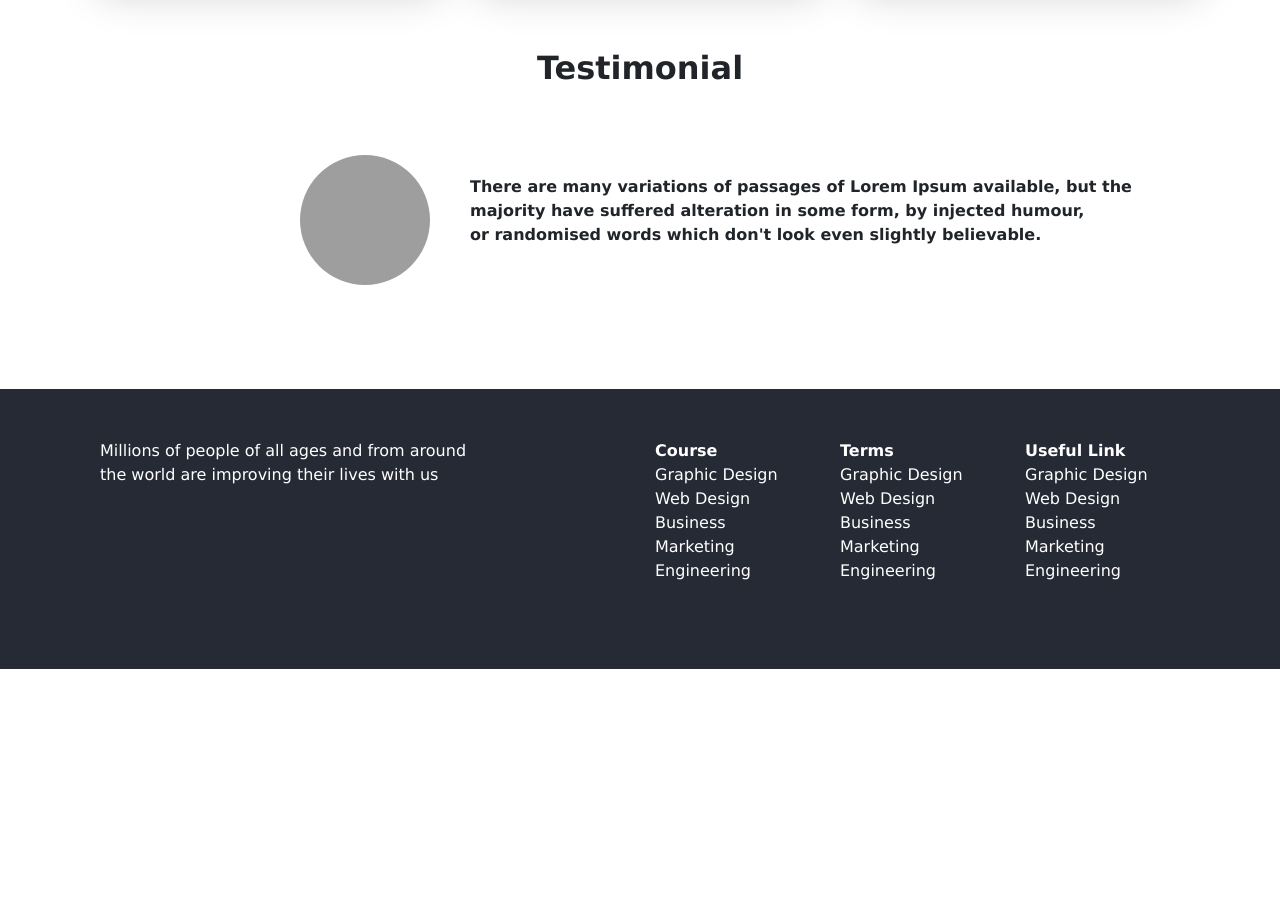
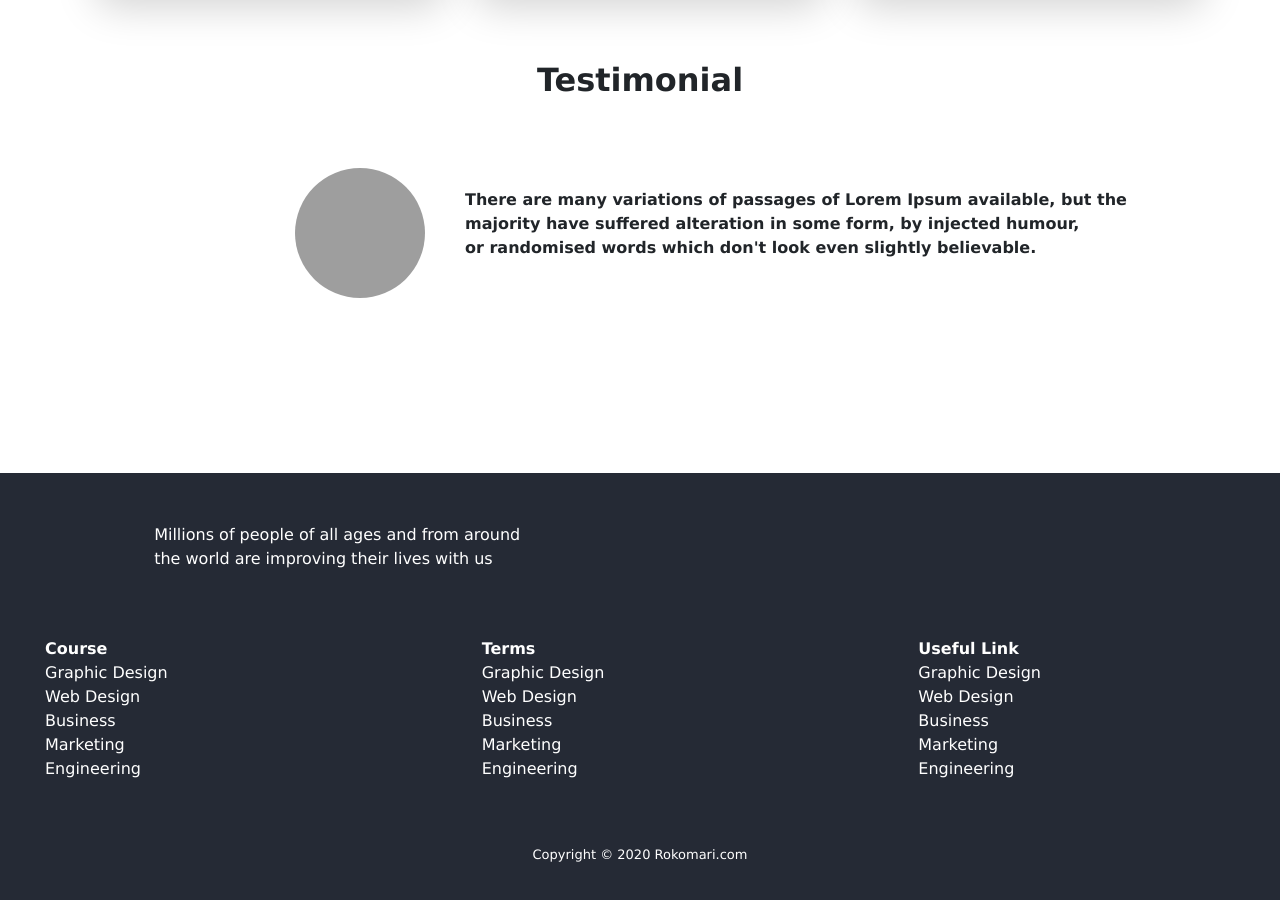
Before and after one commit to fahim-cmd/school-project, a plain HTML site: page index.html in a window 1280 px wide. Shown: the part 1498-2398 px from the top of the page. Before the commit the page ends 2167 px from the top, so only its background shows below. Drawn offline with nearby package versions, Linux system fonts and the light colour scheme; grey boxes are pictures that could not be loaded.

Commit message:
responsive added

```diff
--- a/css/style.css
+++ b/css/style.css
@@ -1,6 +1,18 @@
 body{
     font-family:verdana;
+    height: 100%;
+    width: 100%;
 }
+.container {
+    padding-right: 15px;
+    padding-left: 15px;
+    margin-right: auto;
+    margin-left: auto;
+  }
+  .row {
+    margin-right: -15px;
+    margin-left: -15px;
+  }
 .nav-image{
     width: 120px;
     height: auto;
@@ -84,11 +96,17 @@ body{
     width: 130px;
 }
 .last-part{
-    height: 280px;
+    height: auto;
     background-color: #252a35;
     color: #ffffff;
 }
 .special-height{
     margin-top: 50px;
+}
 
+
+.col-xs-12,.col-sm-10,.col-sm-3,.col-md-10,.col-md-4{
+    width: 100%;
+    padding-left: 60px;
+    padding-right: 40px;
 }
--- a/index.html
+++ b/index.html
@@ -1,19 +1,23 @@
 <!DOCTYPE html>
 <html lang="en">
+
 <head>
   <meta charset="UTF-8">
   <meta name="viewport" content="width=device-width, initial-scale=1.0">
   <title>School Project</title>
-    <link rel="stylesheet" href="https://stackpath.bootstrapcdn.com/bootstrap/4.5.0/css/bootstrap.min.css" integrity="sha384-9aIt2nRpC12Uk9gS9baDl411NQApFmC26EwAOH8WgZl5MYYxFfc+NcPb1dKGj7Sk" crossorigin="anonymous">
+  <link rel="stylesheet" href="https://stackpath.bootstrapcdn.com/bootstrap/4.5.0/css/bootstrap.min.css"
+    integrity="sha384-9aIt2nRpC12Uk9gS9baDl411NQApFmC26EwAOH8WgZl5MYYxFfc+NcPb1dKGj7Sk" crossorigin="anonymous">
   <link rel="stylesheet" href="css/style.css">
 </head>
+
 <body>
   <!--------------------------Navigation bar part--------------------------------------------------------->
   <div class="section">
     <div class="container">
       <nav class="navbar navbar-expand-lg navbar-light ">
         <img class="nav-image" src="images/ICON/Logo.png" alt="">
-              <button class="navbar-toggler" type="button" data-toggle="collapse" data-target="#navbarNavAltMarkup" aria-controls="navbarNavAltMarkup" aria-expanded="false" aria-label="Toggle navigation">
+        <button class="navbar-toggler" type="button" data-toggle="collapse" data-target="#navbarNavAltMarkup"
+          aria-controls="navbarNavAltMarkup" aria-expanded="false" aria-label="Toggle navigation">
           <span class="navbar-toggler-icon"></span>
         </button>
         <div class="collapse navbar-collapse" id="navbarNavAltMarkup">
@@ -22,20 +26,23 @@
             <a class="nav-item nav-link" href="#">Caourses</a>
             <a class="nav-item nav-link" href="#">Others</a>
             <a class="nav-item nav-link" href="#">Blog</a>
-                  <a class="nav-item nav-link active text-white" href="#" ><span class="sr-only">(current)</span>Sign in</a>
+            <a class="nav-item nav-link active text-white" href="#"><span class="sr-only">(current)</span>Sign in</a>
           </div>
         </div>
       </nav>
       <br>
       <br>
-            <div class="raw d-flex justify-content-around align-items-center">
-                <div class="col-4 ">
+
+      <div class="row d-flex justify-content-around align-items-center">
+        <div class=" col-md-4">
           <h5 class="text-danger"> Are you ready to learn</h5>
-                    <h1 class="font-weight-bold " style="letter-spacing: -1px;"> Learn with fun on <span class=" text-new-color">any shedule</span></h1>
-                    <p>Lorem ipsum dolor sit amet consectetur adipisicing elit. Nostrum quisquam necessitatibus vel tempore, sunt facilis!</p>
+          <h1 class="font-weight-bold " style="letter-spacing: -1px;"> Learn with fun on <span
+              class=" text-new-color">any shedule</span></h1>
+          <p>Lorem ipsum dolor sit amet consectetur adipisicing elit. Nostrum quisquam necessitatibus vel tempore, sunt
+            facilis!</p>
           <button class="btn-new-shape text-white">Get started</button>
         </div>
-                <div class="col-8">
+        <div class="col-md-8">
           <img class=" img-fluid" src="images/Photos/Illustration.png" alt="">
         </div>
       </div>
@@ -50,7 +57,7 @@
     <div class="row row-cols-1 row-cols-md-4">
       <div class="col mb-4 ">
         <div class="card">
-            <img  src="images/ICON/book.png" class=" modal-dialog modal-dialog-centered mx-auto d-block" alt=" ">
+          <img src="images/ICON/book.png" class=" modal-dialog modal-dialog-centered mx-auto d-block" alt=" ">
           <div class="card-body">
             <h5 class="card-title text-center">1500+ Topic</h5>
             <p class="card-text text-center">Learn Anythings</p>
@@ -59,7 +66,8 @@
       </div>
       <div class="col mb-4">
         <div class="card" id="sec-book">
-            <img src="images/ICON/Student.png" class="card-img-top modal-dialog modal-dialog-centered mx-auto d-block" alt="...">
+          <img src="images/ICON/Student.png" class="card-img-top modal-dialog modal-dialog-centered mx-auto d-block"
+            alt="...">
           <div class="card-body">
             <h5 class="card-title text-center">1800+ Students </h5>
             <p class="card-text text-center">Learn Anythings</p>
@@ -68,7 +76,8 @@
       </div>
       <div class="col mb-4">
         <div class="card">
-            <img src="images/ICON/Test.png" class="card-img-top modal-dialog modal-dialog-centered mx-auto d-block" alt="...">
+          <img src="images/ICON/Test.png" class="card-img-top modal-dialog modal-dialog-centered mx-auto d-block"
+            alt="...">
           <div class="card-body">
             <h5 class="card-title text-center">9k+ Test Token</h5>
             <p class="card-text text-center">Learn Anythings</p>
@@ -77,7 +86,8 @@
       </div>
       <div class="col mb-4">
         <div class="card">
-            <img src="images/ICON/Students.png" class="card-img-top modal-dialog modal-dialog-centered mx-auto d-block" alt="...">
+          <img src="images/ICON/Students.png" class="card-img-top modal-dialog modal-dialog-centered mx-auto d-block"
+            alt="...">
           <div class="card-body">
             <h5 class="card-title text-center">2000+ Students</h5>
             <p class="card-text text-center">Learn Anythings</p>
@@ -96,7 +106,8 @@
     <div class="row row-cols-1 row-cols-md-3">
       <div class="col mb-4">
         <div class="card picture">
-            <img src="images/Photos/Morder pyschology.png" class="card-img-top modal-dialog modal-dialog-centered mx-auto d-block" alt="...">
+          <img src="images/Photos/Morder pyschology.png"
+            class="card-img-top modal-dialog modal-dialog-centered mx-auto d-block" alt="...">
           <div class="card-body">
             <h5 class="card-title ">Modern Psychology</h5>
             <p class="card-text ">Designation</p>
@@ -115,7 +126,8 @@
       </div>
       <div class="col mb-4">
         <div class="card picture">
-            <img src="images/Photos/Morder psyc.png" class="card-img-top modal-dialog modal-dialog-centered mx-auto d-block" alt="...">
+          <img src="images/Photos/Morder psyc.png"
+            class="card-img-top modal-dialog modal-dialog-centered mx-auto d-block" alt="...">
           <div class="card-body">
             <h5 class="card-title ">Modern Library</h5>
             <p class="card-text ">Designation</p>
@@ -133,7 +145,8 @@
       </div>
       <div class="col mb-4">
         <div class="card picture">
-            <img src="images/Photos/Morder pychons.png" class="card-img-top modal-dialog modal-dialog-centered mx-auto d-block" alt="...">
+          <img src="images/Photos/Morder pychons.png"
+            class="card-img-top modal-dialog modal-dialog-centered mx-auto d-block" alt="...">
           <div class="card-body">
             <h5 class="card-title">Modern Tecnology</h5>
             <p class="card-text ">Designation</p>
@@ -154,15 +167,17 @@
   <!--------------------------Testimonial-part-------------------->
   <div class="container testi-h">
     <h2 style="text-align: center;font-weight: 900; margin-top: 40px;"> Testimonial</h2>
-    <div class="raw d-flex justify-content-center">
+    <div class="row d-flex justify-content-center">
       <div class="col-4">
         <div class=" testi-img">
-          <img style="float: right; position: relative; left:-10px; margin-top: 60px;" class="img-fluid rounded-circle " src="images/fahim.jpg" alt="">
+          <img style="float: right; position: relative; left:-10px; margin-top: 60px;" class="img-fluid rounded-circle "
+            src="images/fahim.jpg" alt="">
         </div>
       </div>
       <div class="col-8">
         <div class="">
-          <p style="margin-top: 80px; font-weight: 700;">There are many variations of passages of Lorem Ipsum available, but the <br>
+          <p style="margin-top: 80px; font-weight: 700;">There are many variations of passages of Lorem Ipsum available,
+            but the <br>
             majority have suffered alteration in some form, by injected humour, <br>
             or randomised words which don't look even slightly believable.</p>
         </div>
@@ -172,15 +187,19 @@
     </div>
   </div>
   </div>
+  <br>
+  <br>
+  <br>
+
   <!--------------------------Last part =------------------------->
   <section class="last-part">
-  <div class="container">
-    <div class="raw d-flex justify-content-around">
-      <div class="col-6">
+    <div style="width:auto ;" class=".container">
+      <div class="row d-flex justify-content-around">
+        <div class="col-xs-12 col-sm-10 col-md-10 ">
           <p class="special-height">Millions of people of all ages and from around <br>
             the world are improving their lives with us</p>
         </div>
-      <div class="col-2">
+        <div class=" col-xs-12 col-sm-3 col-md-4 ">
           <p class="special-height">
             <span style="font-weight: 900;">Course</span> <br>
             Graphic Design <br>
@@ -189,7 +208,7 @@
             Marketing<br>
             Engineering</p>
         </div>
-      <div class="col-2">
+        <div class="col-xs-12 col-sm-3 col-md-4 ">
           <p class="special-height">
             <span style="font-weight: 900;">Terms</span><br>
             Graphic Design<br>
@@ -199,7 +218,7 @@
             Engineering
           </p>
         </div>
-      <div class="col-2">
+        <div class="col-xs-12 col-sm-3 col-md-4">
           <p class="special-height">
             <span style="font-weight: 900;"> Useful Link</span><br>
             Graphic Design<br>
@@ -210,14 +229,25 @@
           </p>
         </div>
       </div>
+      <br>
+      <br>
+      <p style="text-align: center; font-size: small;">Copyright © 2020 Rokomari.com</p>
+      <br>
     </div>
 
 
   </section>
 
 
-    <script src="https://code.jquery.com/jquery-3.5.1.slim.min.js" integrity="sha384-DfXdz2htPH0lsSSs5nCTpuj/zy4C+OGpamoFVy38MVBnE+IbbVYUew+OrCXaRkfj" crossorigin="anonymous"></script>
-<script src="https://cdn.jsdelivr.net/npm/popper.js@1.16.0/dist/umd/popper.min.js" integrity="sha384-Q6E9RHvbIyZFJoft+2mJbHaEWldlvI9IOYy5n3zV9zzTtmI3UksdQRVvoxMfooAo" crossorigin="anonymous"></script>
-<script src="https://stackpath.bootstrapcdn.com/bootstrap/4.5.0/js/bootstrap.min.js" integrity="sha384-OgVRvuATP1z7JjHLkuOU7Xw704+h835Lr+6QL9UvYjZE3Ipu6Tp75j7Bh/kR0JKI" crossorigin="anonymous"></script>
+  <script src="https://code.jquery.com/jquery-3.5.1.slim.min.js"
+    integrity="sha384-DfXdz2htPH0lsSSs5nCTpuj/zy4C+OGpamoFVy38MVBnE+IbbVYUew+OrCXaRkfj"
+    crossorigin="anonymous"></script>
+  <script src="https://cdn.jsdelivr.net/npm/popper.js@1.16.0/dist/umd/popper.min.js"
+    integrity="sha384-Q6E9RHvbIyZFJoft+2mJbHaEWldlvI9IOYy5n3zV9zzTtmI3UksdQRVvoxMfooAo"
+    crossorigin="anonymous"></script>
+  <script src="https://stackpath.bootstrapcdn.com/bootstrap/4.5.0/js/bootstrap.min.js"
+    integrity="sha384-OgVRvuATP1z7JjHLkuOU7Xw704+h835Lr+6QL9UvYjZE3Ipu6Tp75j7Bh/kR0JKI"
+    crossorigin="anonymous"></script>
 </body>
+
 </html>
```
Also changed, not shown: 1 other file. Lines whose indentation alone changed are shown as unchanged.
